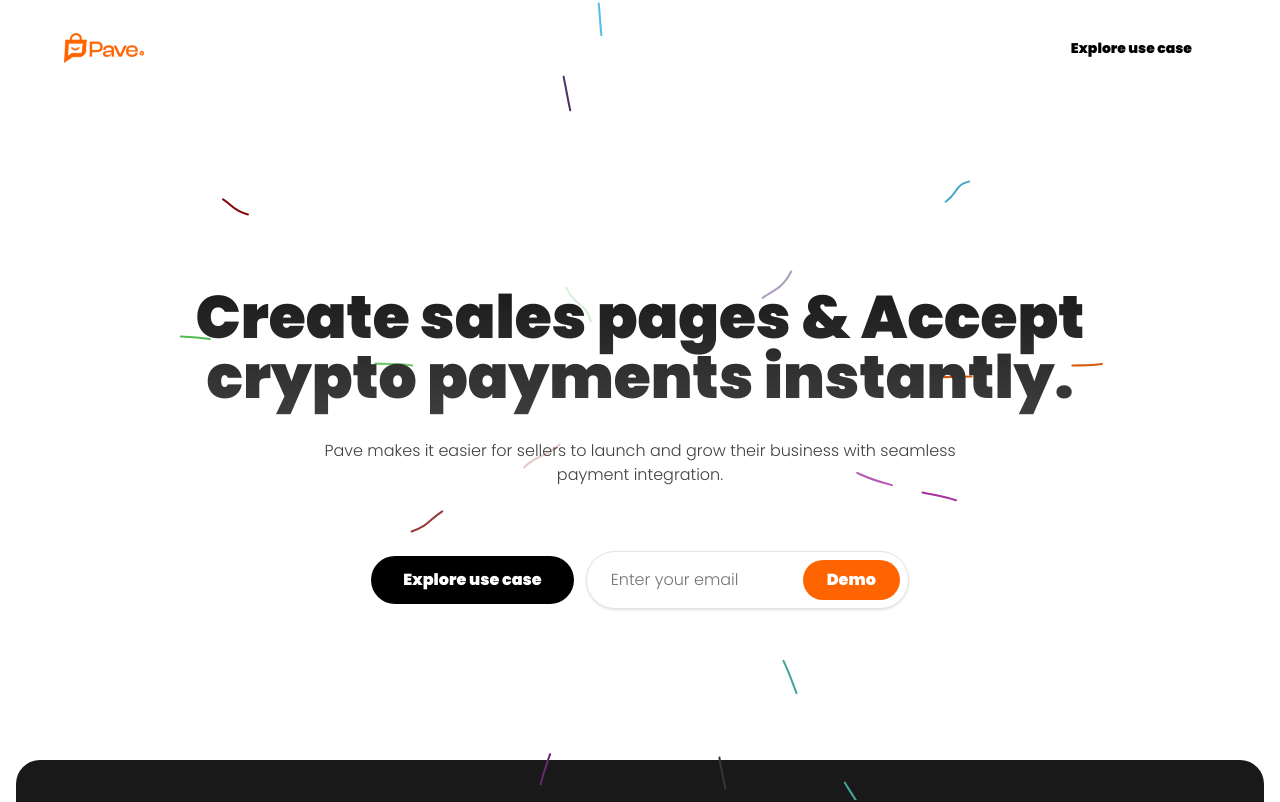
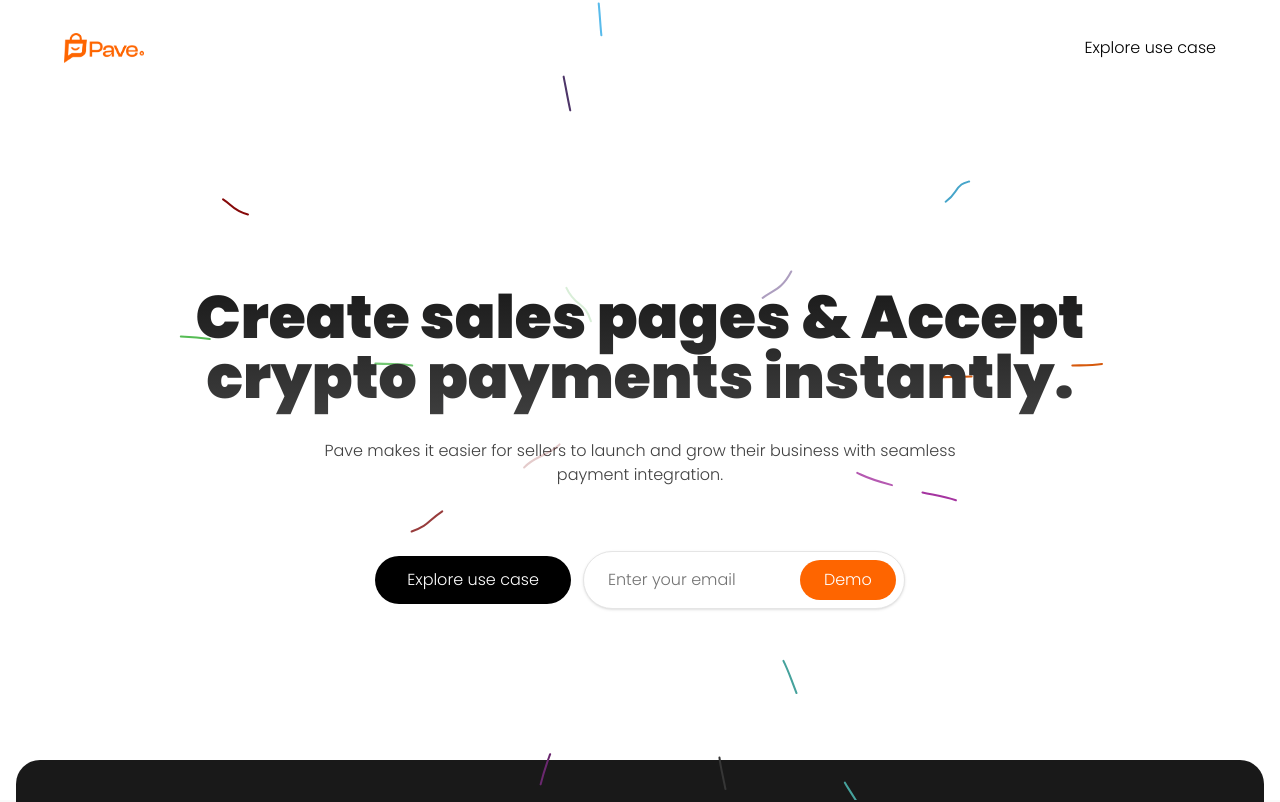
Before and after one commit to Nixxy25/Pave, a Next.js app: page / in a window 1280 px wide. Shown: the top 802 px of the page. Built offline with nearby package versions, Linux system fonts and the light colour scheme.

Commit message:
feat: reduce font weight

```diff
--- a/components/navbar.tsx
+++ b/components/navbar.tsx
@@ -17,9 +17,9 @@
             />
           </div>
 
-           <Button className="poppins-light max-sm:text-sm rounded-full bg-white hover:bg-neutral-800 text-black max-sm:px-4 px-6 py-2 h-auto">
+           <span className="poppins-light max-sm:text-sm rounded-full bg-white hover:bg-neutral-800 text-black  h-auto">
              Explore use case
-          </Button>
+          </span>
         </div>
       </div>
     </nav>
--- a/components/ui/button.tsx
+++ b/components/ui/button.tsx
@@ -5,7 +5,7 @@
 import { cn } from "@/lib/utils"
 
 const buttonVariants = cva(
-  "inline-flex items-center justify-center cursor-pointer gap-2 whitespace-nowrap rounded-md text-sm font-medium transition-all disabled:pointer-events-none disabled:opacity-50 [&_svg]:pointer-events-none [&_svg:not([class*='size-'])]:size-4 shrink-0 [&_svg]:shrink-0 outline-none focus-visible:border-ring focus-visible:ring-ring/50 focus-visible:ring-[3px] aria-invalid:ring-destructive/20 dark:aria-invalid:ring-destructive/40 aria-invalid:border-destructive",
+  "inline-flex items-center justify-center cursor-pointer gap-2 whitespace-nowrap rounded-md text-sm transition-all disabled:pointer-events-none disabled:opacity-50 [&_svg]:pointer-events-none [&_svg:not([class*='size-'])]:size-4 shrink-0 [&_svg]:shrink-0 outline-none focus-visible:border-ring focus-visible:ring-ring/50 focus-visible:ring-[3px] aria-invalid:ring-destructive/20 dark:aria-invalid:ring-destructive/40 aria-invalid:border-destructive",
   {
     variants: {
       variant: {
```
